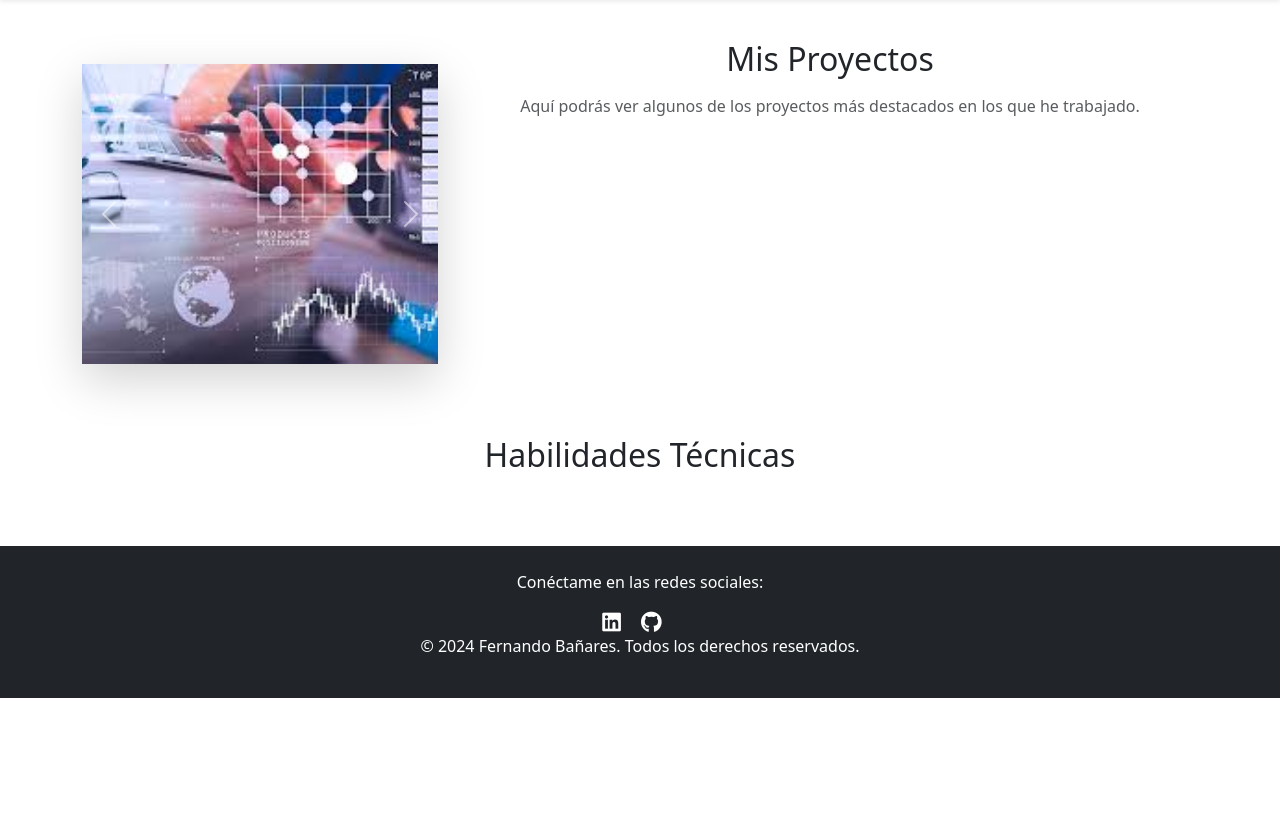
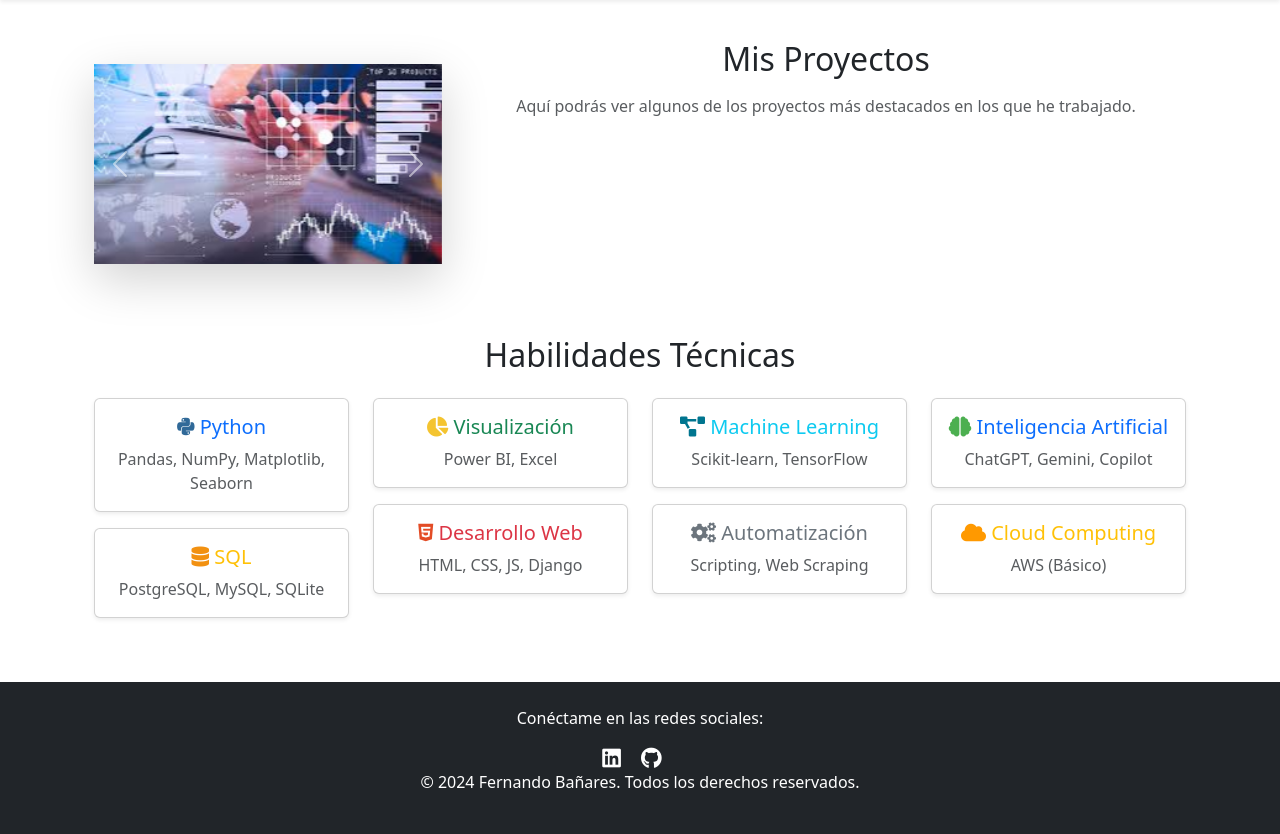
Before and after one commit to fernandobanares/portafolio1, a Django app: page / in a window 1280 px wide. Shown: the part 56-890 px from the top of the page. Before the commit the page ends 754 px from the top, so only its background shows below. Run offline with Django 5.2, Linux system fonts and the light colour scheme; data that the repository does not hold is empty.

Commit message:
se corrige el home

```diff
--- a/templates/home.html
+++ b/templates/home.html
@@ -2,6 +2,7 @@
 {% load static %}
 
 {% block content %}
+<div class="container">
     <div class="row">
         <!-- Columna de información personal y resumen -->
         <div class="col-md-6 col-lg-4 mb-4 text-center">
@@ -12,13 +13,13 @@
             <div id="portfolioCarousel" class="carousel slide shadow-lg rounded" data-bs-ride="carousel" data-bs-interval="5000">
                 <div class="carousel-inner">
                     <div class="carousel-item active">
-                    <img src="{% static 'images/img1.jpg' %}" class="d-block w-100 img-fluid" alt="Descripción de Imagen 1" style="height: 300px; object-fit: cover;">
+                        <img src="{% static 'images/img1.jpg' %}" class="d-block w-100 img-fluid fixed-size" alt="Descripción de Imagen 1">
                     </div>
                     <div class="carousel-item">
-                    <img src="{% static 'images/img2.jpg' %}" class="d-block w-100 img-fluid" alt="Descripción de Imagen 2" style="height: 300px; object-fit: cover;">
+                        <img src="{% static 'images/img2.jpg' %}" class="d-block w-100 img-fluid fixed-size" alt="Descripción de Imagen 2">
                     </div>
                     <div class="carousel-item">
-                    <img src="{% static 'images/img3.jpg' %}" class="d-block w-100 img-fluid" alt="Descripción de Imagen 3" style="height: 300px; object-fit: cover;">
+                        <img src="{% static 'images/img3.jpg' %}" class="d-block w-100 img-fluid fixed-size" alt="Descripción de Imagen 3">
                     </div>
                 </div>
                 <button class="carousel-control-prev" type="button" data-bs-target="#portfolioCarousel" data-bs-slide="prev">
@@ -39,7 +40,7 @@
             <ul class="list-group">
                 {% for proyecto in proyectos %}
                 <li class="list-group-item d-flex justify-content-between align-items-center">
-                <img src="{{ proyecto.imagen_principal.url }}" class="img-thumbnail" alt="{{ proyecto.titulo }}" style="width: 80px; height: 80px; object-fit: cover;">
+                    <img src="{{ proyecto.imagen_principal.url }}" class="img-thumbnail" width="50" height="50" alt="{{ proyecto.titulo }}">
                     {{ proyecto.titulo }}
                     <a href="{{ proyecto.url_github }}" class="badge bg-primary rounded-pill" target="_blank" rel="noopener noreferrer">Ver más</a>
                 </li>
@@ -52,18 +53,91 @@
     <div class="mt-5 text-center">
         <h2 class="mb-4">Habilidades Técnicas</h2>
         <div class="row">
-        {% for habilidad in habilidades %}
+            <!-- Columna 1 -->
             <div class="col-md-6 col-lg-3">
-            <div class="card shadow-sm rounded mb-3" style="min-height: 150px;">
-                <div class="card-body d-flex flex-column justify-content-between">
-                    <h5 class="card-title">
-                        <i class="{{ habilidad.icono }}" style="color: {{ habilidad.color }};"></i> {{ habilidad.titulo }}
+                <div class="card shadow-sm rounded mb-3">
+                    <div class="card-body">
+                        <h5 class="card-title text-primary">
+                            <i class="fab fa-python" style="color: #306998;"></i> Python
                         </h5>
-                    <p class="card-text text-muted">{{ habilidad.descripcion }}</p>
+                        <p class="card-text text-muted">Pandas, NumPy, Matplotlib, Seaborn</p>
+                    </div>
+                </div>
+                <div class="card shadow-sm rounded mb-3">
+                    <div class="card-body">
+                        <h5 class="card-title text-warning">
+                            <i class="fas fa-database" style="color: #f29111;"></i> SQL
+                        </h5>
+                        <p class="card-text text-muted">PostgreSQL, MySQL, SQLite</p>
                     </div>
                 </div>
             </div>
-        {% endfor %}
+            <!-- Columna 2 -->
+            <div class="col-md-6 col-lg-3">
+                <div class="card shadow-sm rounded mb-3">
+                    <div class="card-body">
+                        <h5 class="card-title text-success">
+                            <i class="fas fa-chart-pie" style="color: #f4c430;"></i> Visualización
+                        </h5>
+                        <p class="card-text text-muted">Power BI, Excel</p>
                     </div>
                 </div>
+                <div class="card shadow-sm rounded mb-3">
+                    <div class="card-body">
+                        <h5 class="card-title text-danger">
+                            <i class="fab fa-html5" style="color: #e34c26;"></i> Desarrollo Web
+                        </h5>
+                        <p class="card-text text-muted">HTML, CSS, JS, Django</p>
+                    </div>
+                </div>
+            </div>
+            <!-- Columna 3 -->
+            <div class="col-md-6 col-lg-3">
+                <div class="card shadow-sm rounded mb-3">
+                    <div class="card-body">
+                        <h5 class="card-title text-info">
+                            <i class="fas fa-project-diagram" style="color: #00758f;"></i> Machine Learning
+                        </h5>
+                        <p class="card-text text-muted">Scikit-learn, TensorFlow</p>
+                    </div>
+                </div>
+                <div class="card shadow-sm rounded mb-3">
+                    <div class="card-body">
+                        <h5 class="card-title text-secondary">
+                            <i class="fas fa-cogs" style="color: #6c757d;"></i> Automatización
+                        </h5>
+                        <p class="card-text text-muted">Scripting, Web Scraping</p>
+                    </div>
+                </div>
+            </div>
+            <!-- Columna 4 -->
+            <div class="col-md-6 col-lg-3">
+                <div class="card shadow-sm rounded mb-3">
+                    <div class="card-body">
+                        <h5 class="card-title text-primary">
+                            <i class="fas fa-brain" style="color: #4caf50;"></i> Inteligencia Artificial
+                        </h5>
+                        <p class="card-text text-muted">ChatGPT, Gemini, Copilot</p>
+                    </div>
+                </div>
+                <div class="card shadow-sm rounded">
+                    <div class="card-body">
+                        <h5 class="card-title text-warning">
+                            <i class="fas fa-cloud" style="color: #ff9900;"></i> Cloud Computing
+                        </h5>
+                        <p class="card-text text-muted">AWS (Básico)</p>
+                    </div>
+                </div>
+            </div>
+        </div>
+    </div>
+</div>
+
+<!-- Custom CSS for fixed image sizes -->
+<style>
+    .fixed-size {
+        height: 200px;
+        object-fit: cover;
+    }
+</style>
 {% endblock %}
```
Lines whose indentation alone changed are shown as unchanged.
